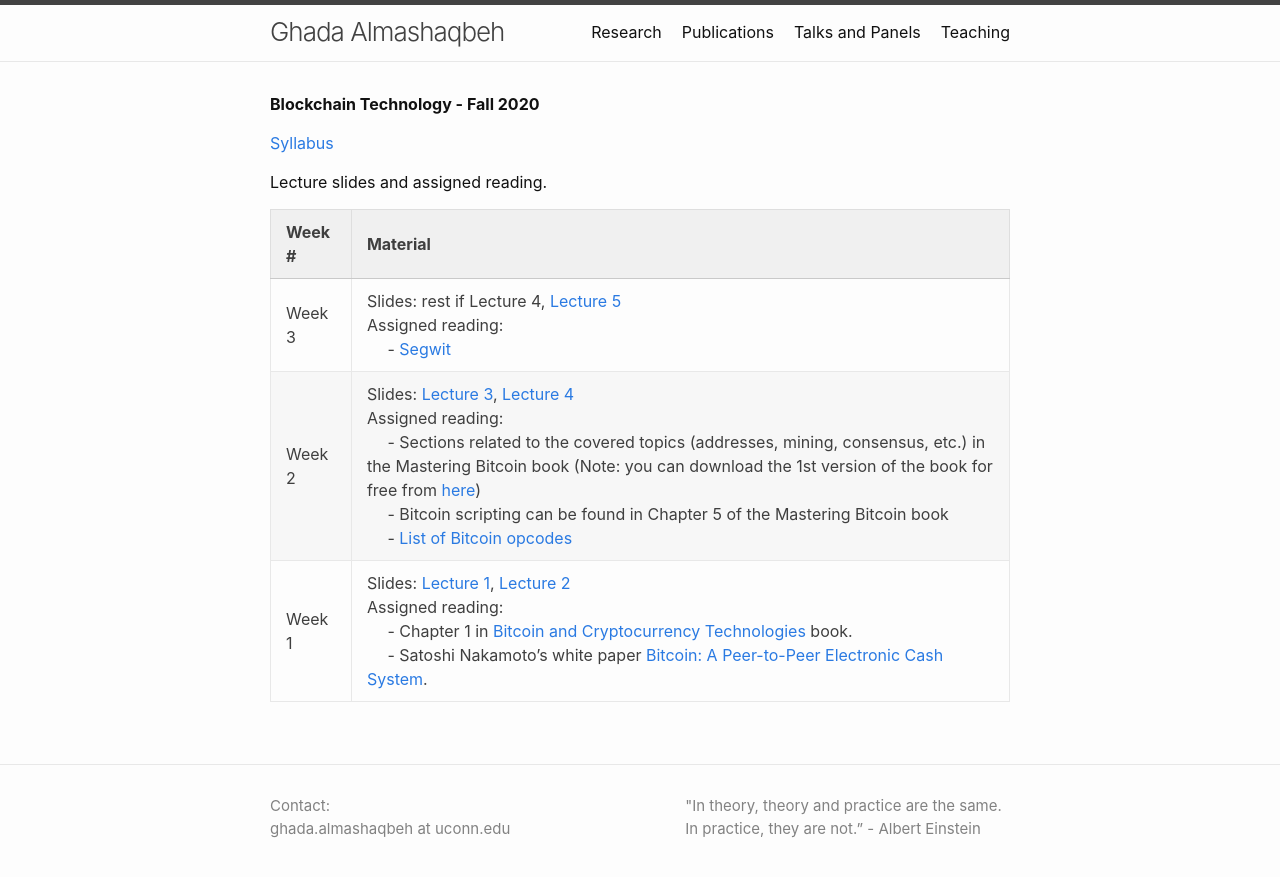
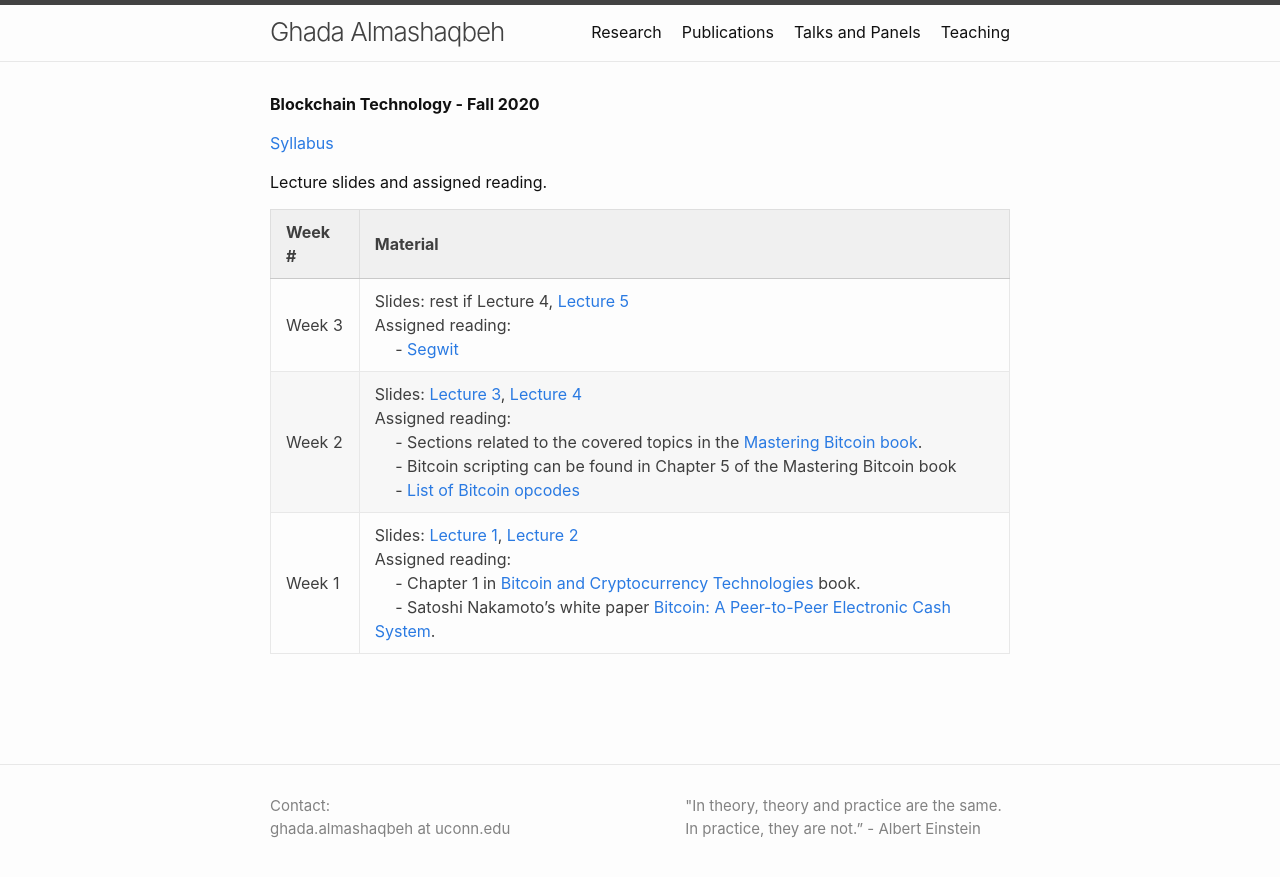
Before and after one commit to GhadaAlmashaqbeh/GhadaAlmashaqbeh.github.io, a Jekyll site: the page built from courses/blockchain-technology-f2020/index.md, in a window 1280 px wide. Shown: the top 877 px of the page. Built offline with Jekyll 4.4.1, drawn with Linux system fonts in a browser that asks for light colours.

```diff
--- a/courses/blockchain-technology-f2020/index.md
+++ b/courses/blockchain-technology-f2020/index.md
@@ -11,5 +11,5 @@
 | Week # | Material           |
 |--------|--------------------|
 | Week 3 | Slides: rest if Lecture 4, [Lecture 5](./lecture5.pdf) <br/> Assigned reading: <br/> &emsp; - [Segwit](https://en.bitcoin.it/wiki/Segregated_Witness) |
-| Week 2 | Slides: [Lecture 3](./lecture3.pdf), [Lecture 4](./lecture4.pdf) <br/> Assigned reading: <br/> &emsp; - Sections related to the covered topics (addresses, mining, consensus, etc.) in the Mastering Bitcoin book (Note: you can download the 1st version of the book for free from [here](https://en.bitcoin.it/wiki/Mastering_Bitcoin)) <br/> &emsp; - Bitcoin scripting can be found in Chapter 5 of the Mastering Bitcoin book <br/> &emsp; - [List of Bitcoin opcodes](https://en.bitcoin.it/wiki/Script) |
+| Week 2 | Slides: [Lecture 3](./lecture3.pdf), [Lecture 4](./lecture4.pdf) <br/> Assigned reading: <br/> &emsp; - Sections related to the covered topics in the [Mastering Bitcoin book](https://en.bitcoin.it/wiki/Mastering_Bitcoin). <br/> &emsp; - Bitcoin scripting can be found in Chapter 5 of the Mastering Bitcoin book <br/> &emsp; - [List of Bitcoin opcodes](https://en.bitcoin.it/wiki/Script) |
 | Week 1 | Slides: [Lecture 1](./lecture1.pdf), [Lecture 2](./lecture2.pdf) <br/> Assigned reading: <br/> &emsp; - Chapter 1 in [Bitcoin and Cryptocurrency Technologies](https://d28rh4a8wq0iu5.cloudfront.net/bitcointech/readings/princeton_bitcoin_book.pdf) book. <br/> &emsp; - Satoshi Nakamoto’s white paper [Bitcoin: A Peer-to-Peer Electronic Cash System](https://bitcoin.org/bitcoin.pdf). |
```
